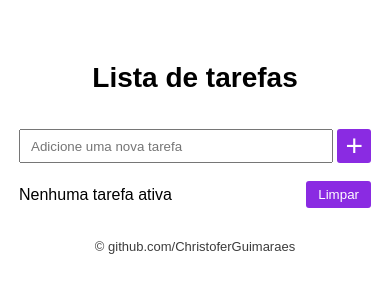
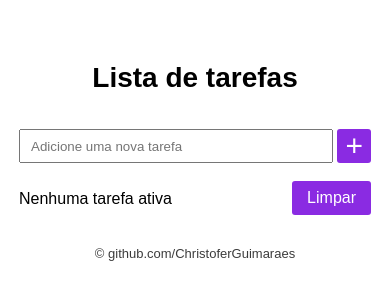
Before and after one commit to ChristoferGuimaraes/todo-react, a React (Create React App) app: page / in a window 390 px wide. Shown: the part 102-402 px from the top of the page. Built offline with nearby package versions, Linux system fonts and the light colour scheme.

Commit message:
responsive improvements

```diff
--- a/public/index.html
+++ b/public/index.html
@@ -2,7 +2,7 @@
 <html lang="pt-BR">
   <head>
     <meta charset="utf-8" />
-    <meta name="viewport" content="width=device-width, initial-scale=1" />
+    <meta name="viewport" content= "width=device-width, user-scalable=no">
     <title>Lista de Tarefas</title>
   </head>
   <body>
--- a/src/App.css
+++ b/src/App.css
@@ -2,7 +2,7 @@
     border-radius: 6px;
     padding: 19px;
     max-width: 480px;
-    min-width: 350px;
+    min-width: 300px;
     margin: 0px auto;
     margin-top: 130px;
     background-color: #fff;
@@ -103,8 +103,12 @@
     cursor: pointer;
     transition: 0.5s;
     padding-bottom: 3px;
+}
 
+.clear-task:hover {
+    background-color:rgb(108, 28, 184)
 }
+
 .unique-task-container {
     display: flex;
     width: 100%
@@ -163,4 +167,17 @@ label:hover{
         margin-bottom: 35px;
     }
 
+    .clearall-button {
+        padding: 8px 15px;
+        background-color:blueviolet;
+        color: #fff;
+        border: none;
+        border-radius: 3px;
+        cursor: pointer;
+        transition: 0.5s;
+        font-size: 16px;
+    }
+    .active-tasks {
+        margin-top: 9px;
+    }
   }
--- a/src/index.css
+++ b/src/index.css
@@ -5,7 +5,7 @@
 }
 
 body {
-  background-color: rgb(226, 226, 226);
+  background-color: rgb(238, 238, 238);
 }
 
 @media (max-width: 900px) {
```
